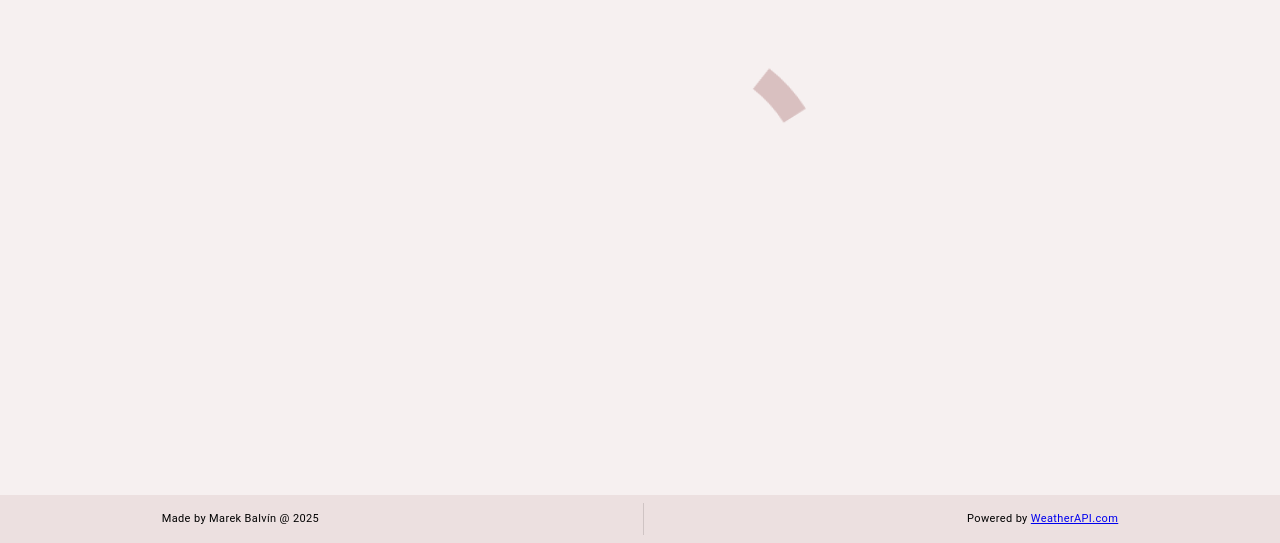
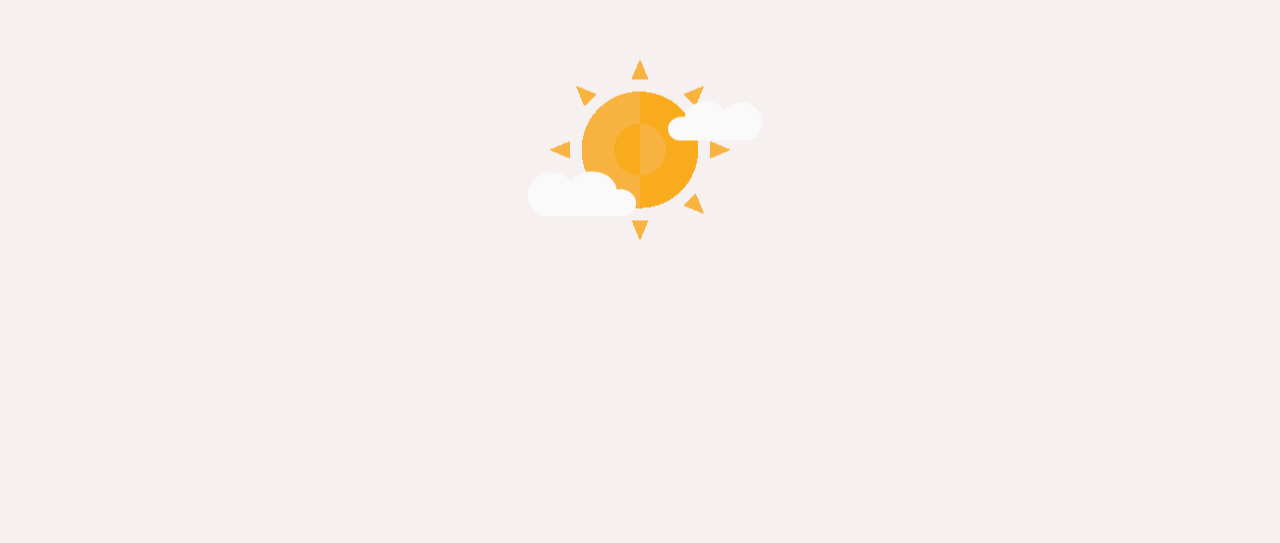
Before and after one commit to marekblvn/weather-app, a React (Vite) app in the folder komarek/: page / in a window 1280 px wide. Shown: the part 257-800 px from the top of the page. Built offline with nearby package versions, Linux system fonts and the light colour scheme; no server answers.

Commit message:
Fixed loader

```diff
--- a/komarek/src/components/Footer.tsx
+++ b/komarek/src/components/Footer.tsx
@@ -4,10 +4,10 @@ import Lsi from "./Lsi";
 function Footer() {
   return (
     <Box
-      position="absolute"
-      bgcolor="#ece0e0"
+      position="fixed"
       bottom={0}
       left={0}
+      bgcolor="#ece0e0"
       width="100%"
       height="48px"
       display="flex"
--- a/komarek/src/components/FullPagePending.tsx
+++ b/komarek/src/components/FullPagePending.tsx
@@ -1,8 +1,9 @@
-import { CircularProgress, Paper } from "@mui/material";
+import { Box } from "@mui/material";
+import loadingGif from "../assets/animations/loading.gif";
 
 function FullPagePending() {
   return (
-    <Paper
+    <Box
       style={{
         width: "100%",
         height: "100%",
@@ -13,12 +14,19 @@ function FullPagePending() {
         justifyContent: "center",
         alignItems: "center",
         backgroundColor: "#f6f0f0",
+        zIndex: 1000,
       }}
     >
-      <CircularProgress
-        style={{ width: "25%", height: "25%", color: "#d9c0c0" }}
+      <div
+        style={{
+          background: `url(${loadingGif})`,
+          backgroundRepeat: "no-repeat",
+          backgroundPosition: "center",
+          width: "400px",
+          height: "225px",
+        }}
       />
-    </Paper>
+    </Box>
   );
 }
 
--- a/komarek/src/main.css
+++ b/komarek/src/main.css
@@ -7,4 +7,5 @@
 body {
   padding: 0;
   margin: 0;
+  height: 100%;
 }
```
Also changed, not shown: komarek/src/assets/animations/loading.gif (added), 1 other file (tests, documents, lock files or other folders).
